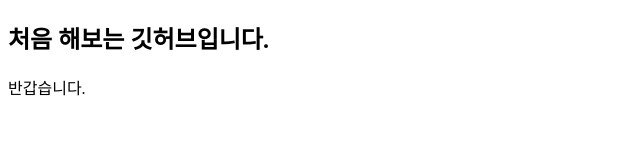
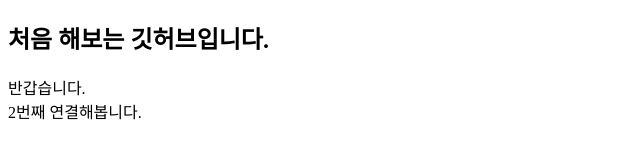
Before and after one commit to nasilKiM/test-1, a plain HTML site: page index.html in a window 1280 px wide. Shown: the whole page, without its empty margins (0-640 px from the left). Drawn offline with Linux system fonts and the light colour scheme.

Commit message:
feat: index.html
homepage를 추가하였습니다.

```diff
--- a/index.html
+++ b/index.html
@@ -6,7 +6,7 @@
     <meta http-equiv="X-UA-Compatible" content="IE=edge">
     <meta name="viewport" content="width=device-width, initial-scale=1.0">
 
-    <title>처음해보는 깃허브</title>
+    <title>처음해보는 깃허브22</title>
 
 </head>
 
@@ -14,6 +14,9 @@
     <h2>처음 해보는 깃허브입니다.</h2>
     <div>
         반갑습니다.
+        <div>
+            2번째 연결해봅니다.
+        </div>
     </div>
 </body>
 
```
